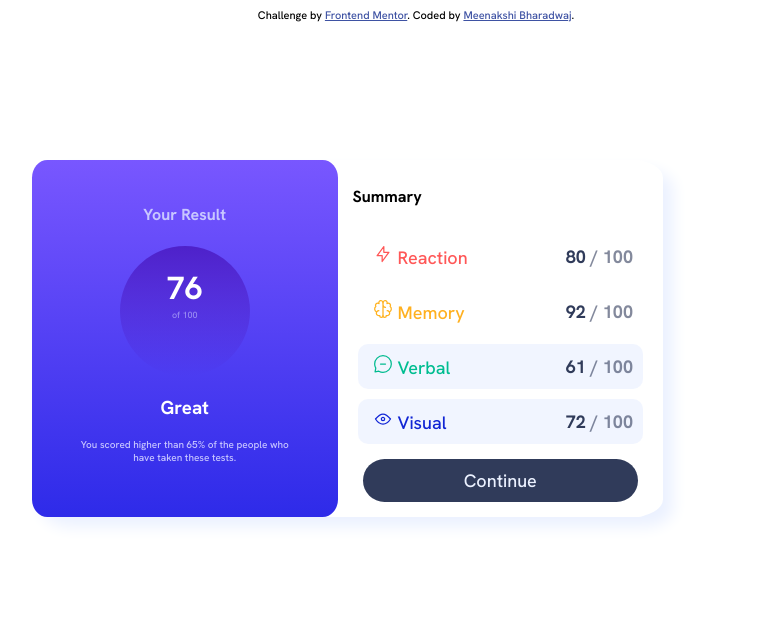
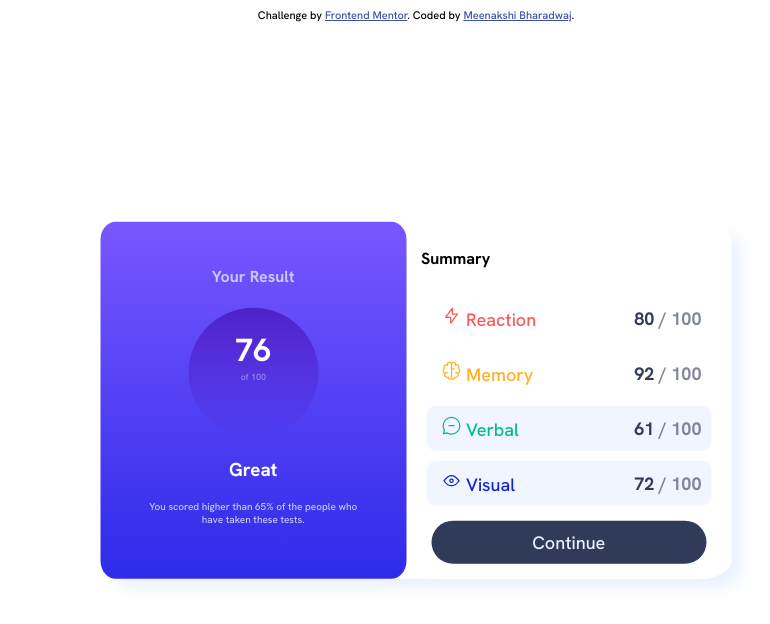
Before and after one commit to mbtions/results-summary-component.github.io, a plain HTML site: page index.html in a window 1280 px wide. Shown: the whole page, without its empty margins (224-994 px from the left). Drawn offline with Linux system fonts and the light colour scheme; a web font is replaced by a local one.

Commit message:
Update style.css

```diff
--- a/style.css
+++ b/style.css
@@ -7,8 +7,10 @@ body{
 }
 .center{
     position: absolute;
-    left: 20%;
-    top: 20%;
+    top: 50%;
+    left: 50%;
+    margin: auto;
+    transform: translate(-50%, -50%);
 }
 .content{
     display: flex;
```
